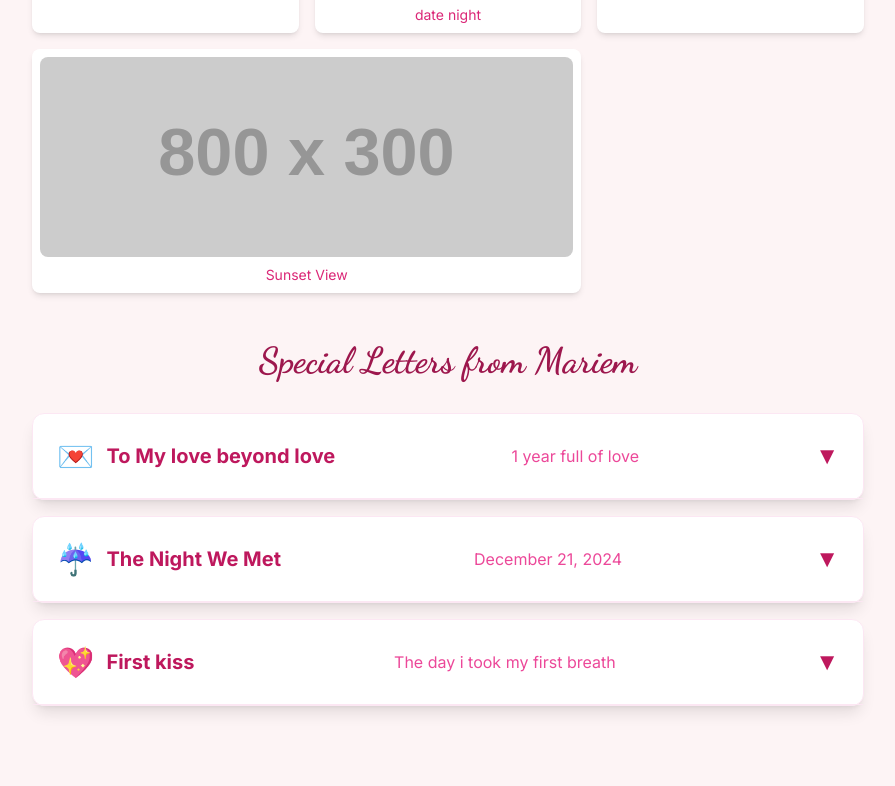
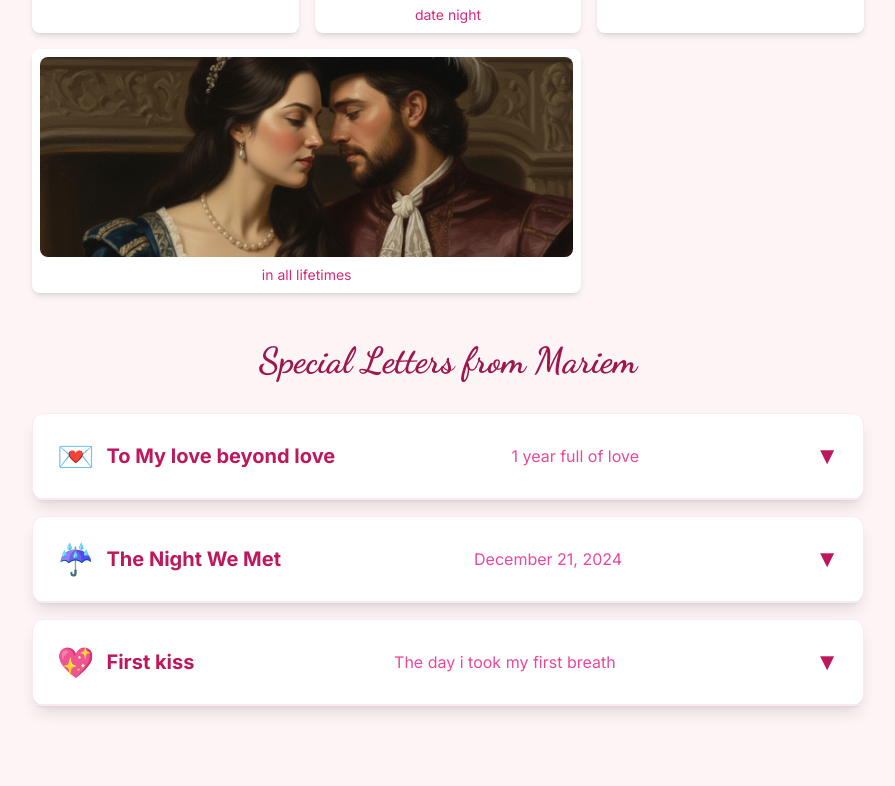
Before and after one commit to crm08002-ops/love-story, a plain HTML site: page index.html in a window 1280 px wide. Shown: the part 925-1711 px from the top of the page, without its empty margins (192-1087 px from the left). Drawn offline with nearby package versions, Linux system fonts and the light colour scheme; placeholder pictures from the web are drawn by us; files whose address does not match are found by name.

Commit message:
Update index.html

```diff
--- a/index.html
+++ b/index.html
@@ -66,8 +66,8 @@
                     <p class="text-sm text-center text-pink-600 mt-2">hardest goodbye</p>
                 </div>
                 <div class="card-bg p-2 rounded-lg shadow-md hover:shadow-xl sm:col-span-2">
-                    <img src="https://placehold.co/800x300/D88CBF/333333?text=Picture+4+-+Long+Image" alt="Vacation Sunset" class="w-full h-auto object-cover rounded-lg aspect-[8/3]">
-                    <p class="text-sm text-center text-pink-600 mt-2">Sunset View</p>
+                    <img src="images/images/Gemini_Generated_Image_ddqfmkddqfmkddqf.png" alt="in another life" class="w-full h-auto object-cover rounded-lg aspect-[8/3]">
+                    <p class="text-sm text-center text-pink-600 mt-2">in all lifetimes</p>
                 </div>
             </div>
         </section>
```
